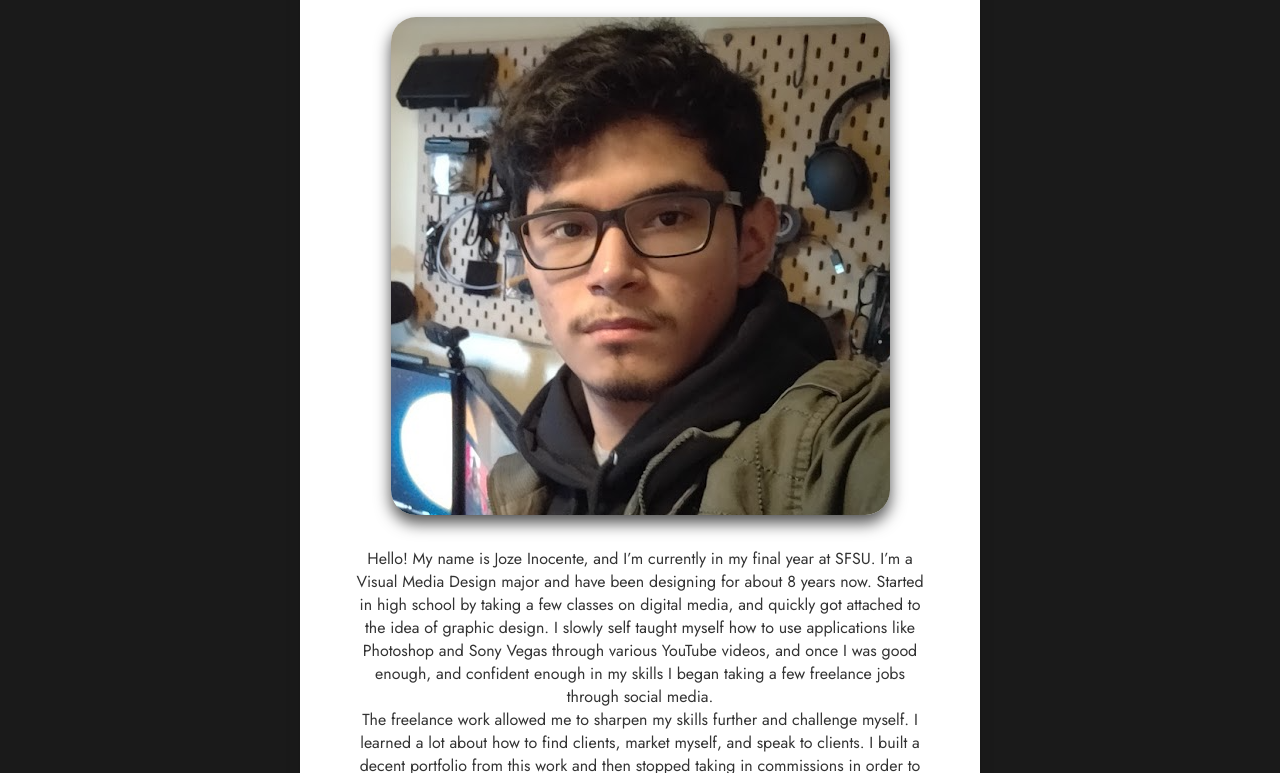
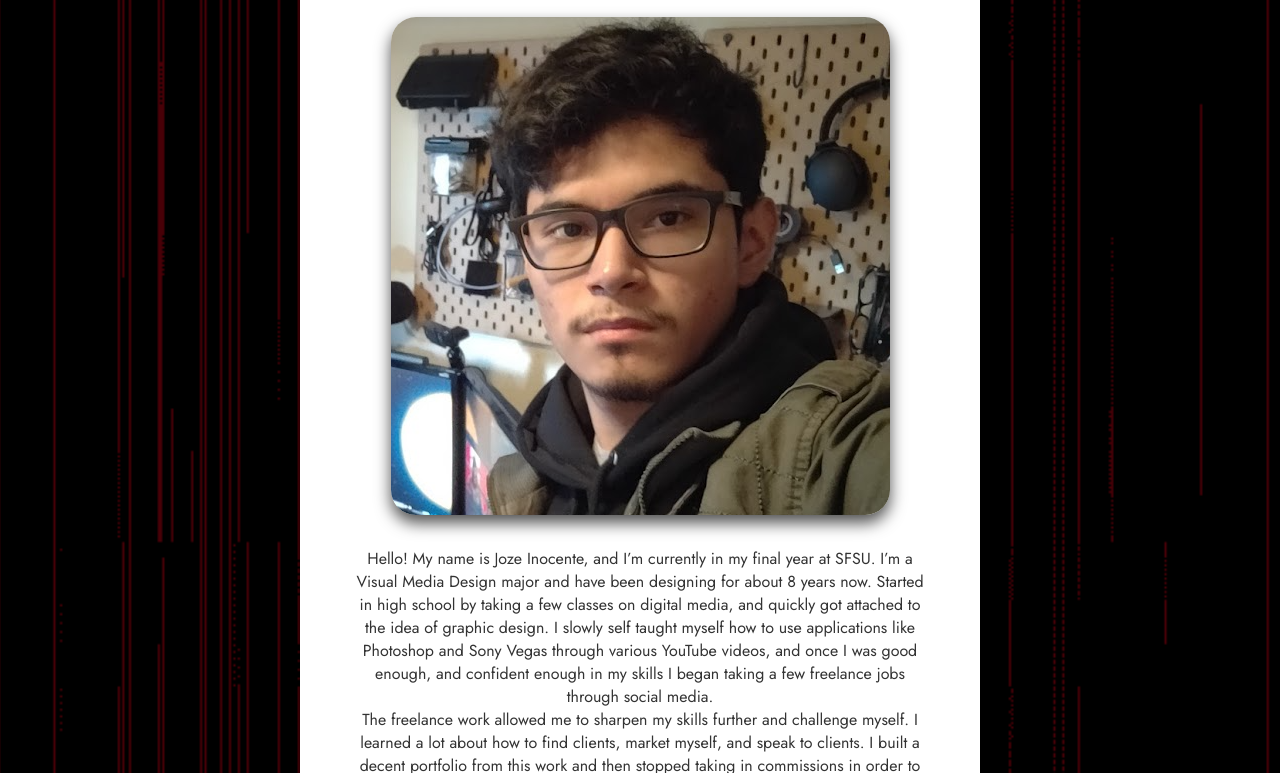
Before and after one commit to JozeInocente/ProjectOnePortfolio, a plain HTML site: page index.html in a window 1280 px wide. Shown: the part 258-1031 px from the top of the page. Drawn offline with Linux system fonts and the light colour scheme.

Commit message:
Update style.css

```diff
--- a/css/style.css
+++ b/css/style.css
@@ -1,6 +1,6 @@
 body {
     font-family: "Jost", sans-serif;
-    background-image: url(/img/Background.gif) no-repeat center center fixed;
+    background: url(/img/Background.gif) no-repeat center center fixed;
     background-size: cover;
     background-color: #1A1A1A;
     color: #333;
```
